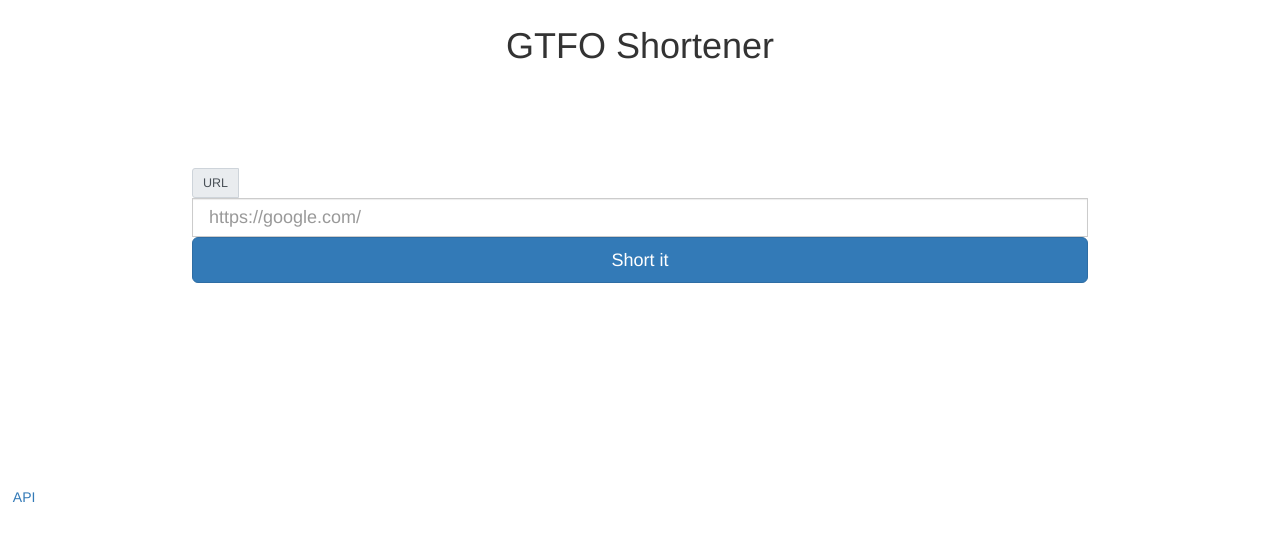
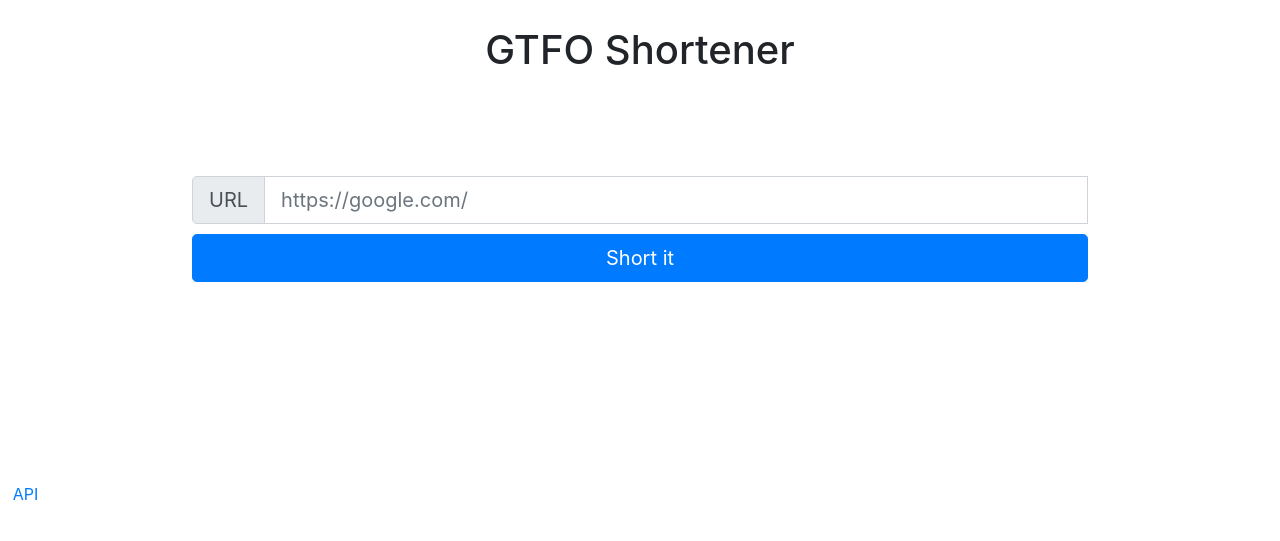
Before and after one commit to P-Alban/url-shortener, a Flask app: page / in a window 1280 px wide. Shown: the top 541 px of the page. Run offline with Flask 2, Linux system fonts and the light colour scheme; some libraries are stand-ins or nearby versions.

Commit message:
change index

```diff
--- a/templates/index.html
+++ b/templates/index.html
@@ -7,13 +7,6 @@
           integrity="sha384-GJzZqFGwb1QTTN6wy59ffF1BuGJpLSa9DkKMp0DgiMDm4iYMj70gZWKYbI706tWS" crossorigin="anonymous">
     <link href="{{ url_for('static', filename='favicon.ico') }}" rel="icon" type="image/x-icon"/>
     <script src="https://ajax.googleapis.com/ajax/libs/jquery/3.3.1/jquery.min.js"></script>
-    <link href="//maxcdn.bootstrapcdn.com/bootstrap/3.3.0/css/bootstrap.min.css" rel="stylesheet" id="bootstrap-css">
-    <script src="//maxcdn.bootstrapcdn.com/bootstrap/3.3.0/js/bootstrap.min.js"></script>
-    <script src="//code.jquery.com/jquery-1.11.1.min.js"></script>
-    <!------ Include the above in your HEAD tag ---------->
-
-
-    <link href="//maxcdn.bootstrapcdn.com/font-awesome/4.2.0/css/font-awesome.min.css" rel="stylesheet">
 </head>
 <body style="background: #FFFFFF">
 <style type="text/css">
@@ -50,12 +43,10 @@
     <div class="input-group-prepend">
         <span class="input-group-text" id="inputGroup-sizing-lg">URL</span>
     </div>
-    <input placeholder="https://google.com/" type="text" id="base-url" class="form-control" aria-label="Large"
-           aria-describedby="inputGroup-sizing-sm">
+    <input placeholder="https://google.com/" type="text" id="base-url" class="form-control" aria-label="Large" aria-describedby="inputGroup-sizing-sm">
     <button id="res-btn" onclick="showPWField()" style="margin-top: 10px" type="button"
             class="btn btn-primary btn-lg btn-block">
         Short it
-{#        <i style="margin-left: 5px" class="fa fa-circle-o-notch fa-spin"></i>#}
     </button>
     <script>
         function showPWField() {
```
